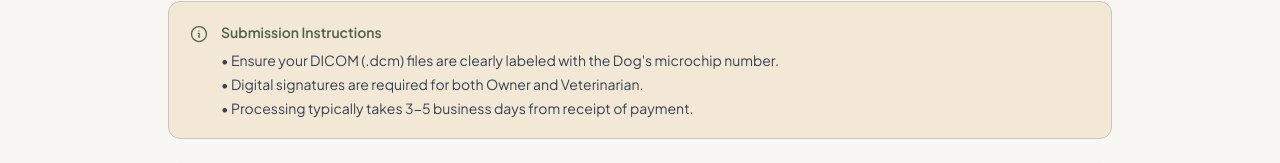
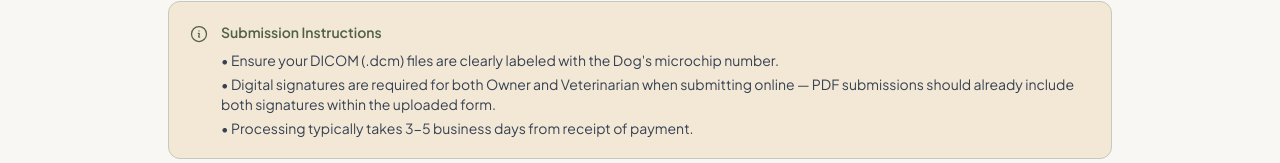
Before and after one commit to CodedBeats/Hayes_Hip_and_Elbow_Scoring, a Next.js app: page /submit in a window 1280 px wide. Shown: the part 271-434 px from the top of the page. Built offline with nearby package versions, Linux system fonts and the light colour scheme; no server answers.

Commit message:
feat(signatures): updated submission flow to be clear when signatures are needed and removed said details from completed dog view

```diff
--- a/components/submission/DogCompletedSummary.tsx
+++ b/components/submission/DogCompletedSummary.tsx
@@ -71,9 +71,11 @@ export const DogCompleteSummary = ({
                 <span className="inline-flex items-center rounded-full bg-green-100 px-2.5 py-0.5 text-xs text-green-700">
                     {uploadedFiles.supportingDocuments.length} supporting docs
                 </span>
-                <span className="inline-flex items-center rounded-full bg-green-100 px-2.5 py-0.5 text-xs text-green-700">
-                    {signatureCount} signature{signatureCount !== 1 ? "s" : ""}
-                </span>
+                {submissionType === "online" && (
+                    <span className="inline-flex items-center rounded-full bg-green-100 px-2.5 py-0.5 text-xs text-green-700">
+                        {signatureCount} signature{signatureCount !== 1 ? "s" : ""}
+                    </span>
+                )}
             </div>
         </div>
     );
--- a/components/submission/DogEntry.tsx
+++ b/components/submission/DogEntry.tsx
@@ -413,13 +413,9 @@ export const DogEntry = ({ submissionId, dogIndex, initialDraft, onComplete, onD
                     pdfFormFile={pdfFormFile}
                     selectedDicom={selectedDicom}
                     selectedDocs={selectedDocs}
-                    ownerSigFile={ownerSigFile}
-                    vetSigFile={vetSigFile}
                     onPdfFormChange={setPdfFormFile}
                     onDicomChange={setSelectedDicom}
                     onDocsChange={setSelectedDocs}
-                    onOwnerSigChange={setOwnerSigFile}
-                    onVetSigChange={setVetSigFile}
                     resetKey={uploadKey}
                     uploadedFiles={uploadedFiles}
                 />
--- a/components/submission/SubmissionFlow.tsx
+++ b/components/submission/SubmissionFlow.tsx
@@ -185,7 +185,7 @@ export const SubmissionFlow = () => {
                         <p className="text-sm font-semibold text-brand-green mb-2">Submission Instructions</p>
                         <ul className="text-sm text-gray-700 space-y-1">
                             <li>• Ensure your DICOM (.dcm) files are clearly labeled with the Dog&apos;s microchip number.</li>
-                            <li>• Digital signatures are required for both Owner and Veterinarian.</li>
+                            <li>• Digital signatures are required for both Owner and Veterinarian when submitting online — PDF submissions should already include both signatures within the uploaded form.</li>
                             <li>• Processing typically takes 3-5 business days from receipt of payment.</li>
                         </ul>
                     </div>
```
